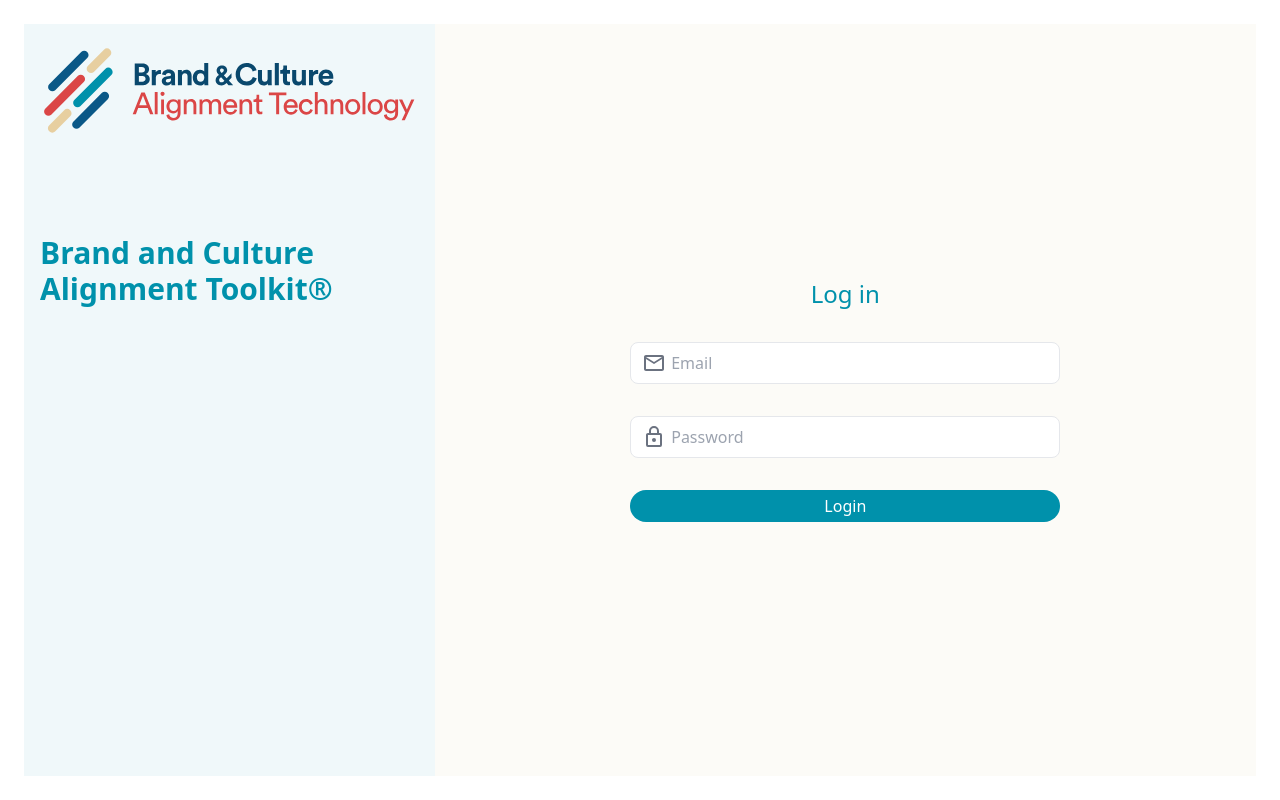
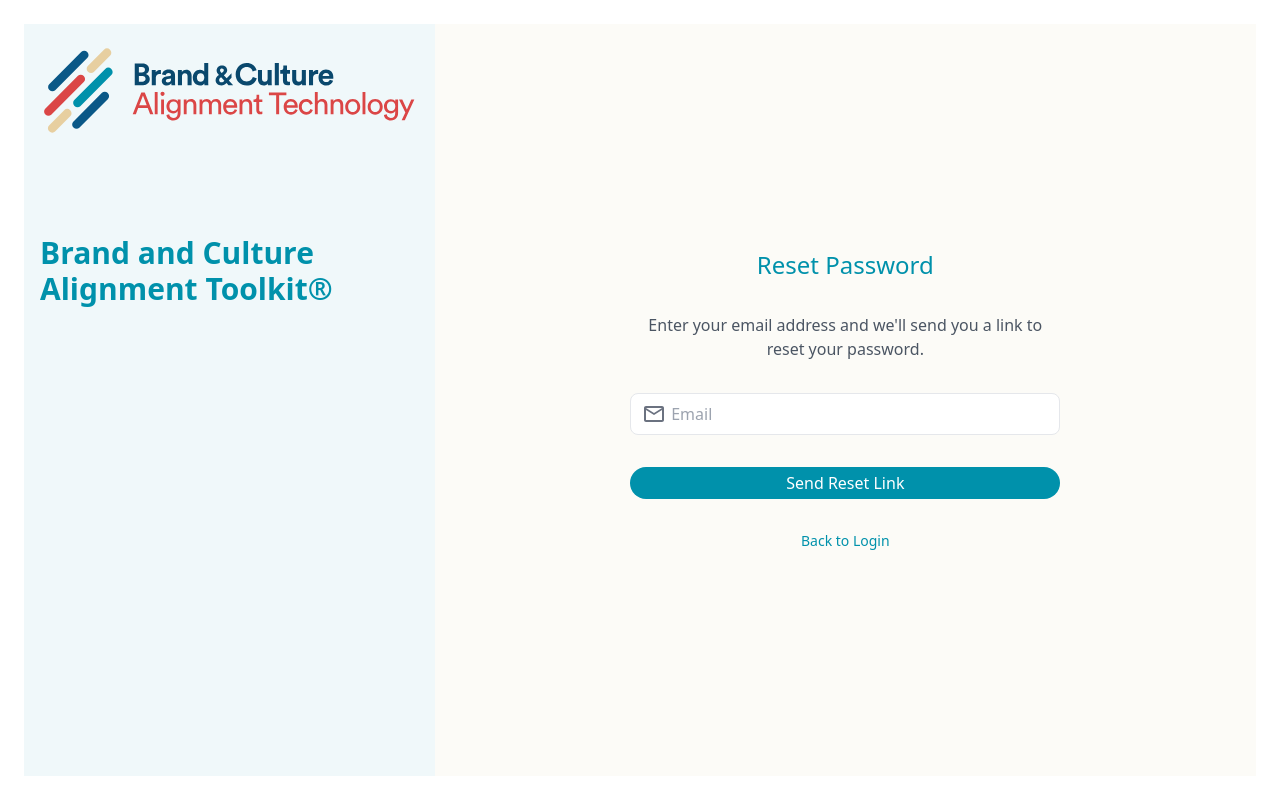
Before and after one commit to markal-2025/BCAT, a React (Vite) app: page /reset-password in a window 1280 px wide. Before the commit this address led to /. Built offline with nearby package versions, Linux system fonts and the light colour scheme; no server answers.

Commit message:
feat: reset password and progress bar

```diff
--- a/src/components/Login/Login.tsx
+++ b/src/components/Login/Login.tsx
@@ -20,6 +20,7 @@
 import { Box } from "@mui/material";
 import Email from "../../icons/Email";
 import Password from "../../icons/Passwrod";
+import { Link } from "react-router-dom";
 
 /**
  * Login component for user authentication
@@ -105,6 +106,12 @@
             >
               {loading ? <ClipLoader size={25} color="white" /> : "Login"}
             </button>
+            <Link
+              to={"/reset-password"}
+              className="text-sm text-Turquoise hover:underline"
+            >
+              Forgot your password?
+            </Link>
           </form>
         </Box>
       </div>
--- /dev/null
+++ b/src/components/Login/RequestResetPassword.tsx
@@ -0,0 +1,98 @@
+import React, { useState } from "react";
+import { ClipLoader } from "react-spinners";
+import { toast } from "react-toastify";
+import { Box } from "@mui/material";
+import Logo from "../../imgs/BCAT_Logo_Final.svg";
+import Email from "../../icons/Email";
+import api from "../../../utils/api";
+
+const RequestResetPassword = () => {
+  const [loading, setLoading] = useState(false);
+  const [email, setEmail] = useState("");
+
+  const handleSubmit = async (e: React.FormEvent) => {
+    e.preventDefault();
+    setLoading(true);
+    try {
+      await api.post("/api/v1/auth/sendResetEmail", { email });
+      toast.success(
+        "If an account exists with this email, you will receive a password reset link shortly."
+      );
+    } catch (error: any) {
+      console.error(error);
+      if (error.status !== 404) {
+        toast.error("Something went wrong. Please try again later.");
+      } else {
+        toast.success(
+          "If an account exists with this email, you will receive a password reset link shortly."
+        );
+      }
+    } finally {
+      setLoading(false);
+    }
+  };
+
+  return (
+    <div className="flex flex-col justify-center h-screen p-0 md:p-6">
+      <div className="flex flex-col justify-center h-full md:flex-row">
+        {/* Left panel with branding and logo */}
+        <Box className="p-4 bg-[#f0f8fa] md:w-1/3 w-full md:h-full h-[40%] flex flex-col gap-12 items-center">
+          <img src={Logo} height={"250px"} alt="" />
+          <div className="mt-12">
+            <h1 className="text-3xl font-bold text-Turquoise">
+              Brand and Culture Alignment Toolkit&reg;
+            </h1>
+          </div>
+        </Box>
+
+        {/* Right panel with reset password form */}
+        <Box className="md:w-2/3 w-full bg-[#fcfbf7] flex flex-col md:h-full h-2/3 justify-center items-center p-4">
+          <form
+            onSubmit={handleSubmit}
+            className="flex flex-col items-center justify-center w-full h-full gap-8 p-2 md:p-12 md:w-2/3"
+          >
+            <h1 className="text-2xl text-Turquoise">Reset Password</h1>
+            <p className="text-center text-gray-600">
+              Enter your email address and we'll send you a link to reset your
+              password.
+            </p>
+
+            {/* Email Input with Icon */}
+            <div className="relative w-full">
+              <div className="absolute text-gray-500 transform -translate-y-1/2 top-2/4 left-3">
+                <Email />
+              </div>
+              <input
+                type="email"
+                value={email}
+                onChange={(e) => setEmail(e.target.value)}
+                placeholder="Email"
+                className="w-full p-2 pl-10 border rounded-lg"
+                required
+              />
+            </div>
+
+            {/* Send Reset Link button */}
+            <button
+              type="submit"
+              disabled={loading}
+              className="flex items-center justify-center w-full px-4 py-1 font-normal text-white rounded-full bg-Turquoise"
+            >
+              {loading ? (
+                <ClipLoader size={25} color="white" />
+              ) : (
+                "Send Reset Link"
+              )}
+            </button>
+
+            <a href="/login" className="text-sm text-Turquoise hover:underline">
+              Back to Login
+            </a>
+          </form>
+        </Box>
+      </div>
+    </div>
+  );
+};
+
+export default RequestResetPassword;
--- a/src/components/Survey/SurveyHome.tsx
+++ b/src/components/Survey/SurveyHome.tsx
@@ -63,13 +63,22 @@
   const [activeStep, setActiveStep] = useState(0); // Current survey step
   const { logout, user, myTeams } = useAuth(); // Auth context for user info
   const [popup, setPopup] = useState(true); // Controls visibility of popup
-  const { loading, error } = useSurvey(); // Survey loading and error states
+  const { loading, error, traits, selectedTraits, skills, selectedSkills } =
+    useSurvey(); // Survey loading and error states
   const theme = useTheme();
   const isMobile = useMediaQuery(theme.breakpoints.down("sm")); // Detect mobile screens
   const [personalDetails, setPersonalDetails] = useState(false); // Controls visibility of personal details form
   const { teamId, surveyId } = useParams();
   const [surveyChecked, setSurveyChecked] = useState(false);
   const navigate = useNavigate();
+
+  // Calculate total progress across both steps
+  const getTotalProgress = () => {
+    const totalQuestions = traits.length + skills.length;
+    const answeredQuestions = selectedTraits.length + selectedSkills.length;
+    return totalQuestions > 0 ? (answeredQuestions / totalQuestions) * 100 : 0;
+  };
+
   /**
    * Navigation functions to move between survey steps
    */
@@ -106,7 +115,45 @@
   }, []);
 
   return surveyChecked ? (
-    <div className="flex flex-col w-full min-h-screen p-0 overflow-hidden md:p-4 font-Titles">
+    <div className="relative flex flex-col w-full min-h-screen">
+      {/* Enhanced Progress bar at the top */}
+      {activeStep > 0 && (
+        <div className="sticky top-0 z-50 w-full px-4 py-3 shadow-sm bg-white/80 backdrop-blur-sm">
+          <div className="flex items-center justify-between mb-2">
+            <div className="flex items-center gap-2">
+              <div className="w-2 h-2 rounded-full bg-Turquoise animate-pulse" />
+              <span className="text-sm font-medium text-gray-700">
+                Progress
+              </span>
+            </div>
+            <span className="text-sm font-semibold text-Turquoise">
+              {Math.round(getTotalProgress())}%
+            </span>
+          </div>
+          <div className="relative w-full h-3 overflow-hidden bg-gray-100 rounded-full">
+            <div
+              className="absolute top-0 left-0 h-full transition-all duration-500 ease-out rounded-full"
+              style={{
+                width: `${getTotalProgress()}%`,
+                background: "linear-gradient(90deg, #0091AB 0%, #00B4D8 100%)",
+                boxShadow: "0 0 10px rgba(0, 145, 171, 0.3)",
+              }}
+            />
+            <div
+              className="absolute top-0 left-0 h-full transition-all duration-500 ease-out rounded-full"
+              style={{
+                width: `${getTotalProgress()}%`,
+                background:
+                  "linear-gradient(90deg, rgba(255,255,255,0.1) 0%, rgba(255,255,255,0.2) 100%)",
+                transform: "translateX(-100%)",
+                animation: "shimmer 2s infinite",
+              }}
+            />
+          </div>
+        </div>
+      )}
+
+      <div className="flex flex-col justify-start flex-grow w-full p-0 overflow-auto md:p-4 font-Titles">
         <div className="flex flex-col justify-start flex-grow w-full md:flex-row">
           {/* Left sidebar with logo, title and stepper */}
           <Box className="p-4 bg-[#f0f8fa] md:w-1/4 w-full flex flex-col gap-12 items-center">
@@ -120,13 +167,13 @@
             {/* Stepper component that adapts to screen size */}
             <Stepper
               activeStep={activeStep}
-            orientation={isMobile ? "horizontal" : "vertical"} // Dynamically set orientation
+              orientation={isMobile ? "horizontal" : "vertical"}
               sx={{
                 "& .MuiStepLabel-label": {
-                display: { xs: "none", sm: "block" }, // Hide labels on small screens
+                  display: { xs: "none", sm: "block" },
                 },
                 ...(isMobile && {
-                flexWrap: "wrap", // Wrap row on mobile if needed
+                  flexWrap: "wrap",
                 }),
               }}
             >
@@ -165,16 +212,16 @@
                 <>
                   <div>
                     <p className="mb-6 font-normal">
-                    Before completing this BCAT Survey, please take a moment to
-                    visualize your entire Team - its people, the tools and
+                      Before completing this BCAT Survey, please take a moment
+                      to visualize your entire Team - its people, the tools and
                       methods it uses, its values and virtues - all of it as
                       though it were a single person doing its Best Work on its
-                    Best Day to keep all of its promises and achieve all of its
-                    goals.
+                      Best Day to keep all of its promises and achieve all of
+                      its goals.
                     </p>
                     <span className="text-sm ">
-                    Use this online survey's three sections to describe yourself
-                    and this "virtual person:"
+                      Use this online survey's three sections to describe
+                      yourself and this "virtual person:"
                     </span>
                     <ol className="p-4 mt-4 list-decimal">
                       <li>General Information</li>
@@ -193,7 +240,8 @@
                       information you provide exactly as you enter it.
                     </div>
                     <p className="my-12">
-                    Survey items marked with an asterisk (*) require an answer.
+                      Survey items marked with an asterisk (*) require an
+                      answer.
                     </p>
                   </div>
                   <div className="flex flex-col items-center justify-between md:flex-row">
@@ -261,8 +309,8 @@
                     <div className="flex flex-col justify-between w-full md:w-1/2">
                       <h2>The Name or identifier of Your Team </h2>
                       <span className="block w-full text-xs text-gray-400 md:w-1/2">
-                      (30 chars max, e.g., Marketing Dept., Quality Control Team
-                      ,Customer Support Group , Board of Directors)
+                        (30 chars max, e.g., Marketing Dept., Quality Control
+                        Team ,Customer Support Group , Board of Directors)
                       </span>
                       <TextareaAutosize
                         className="w-full p-2 mt-2 border rounded-lg border-Turquoise "
@@ -291,9 +339,9 @@
                   {/* Community benefit section */}
                   <div className="mt-4">
                     <h2>
-                    Describe the community who benefits (or will benefit) by the
-                    successful completion of your Team's mission. How does (or
-                    will) that community become better as a result?
+                      Describe the community who benefits (or will benefit) by
+                      the successful completion of your Team's mission. How does
+                      (or will) that community become better as a result?
                     </h2>
                     <TextareaAutosize
                       className="w-full p-2 mt-2 border rounded-lg border-Turquoise "
@@ -346,6 +394,7 @@
           )}
         </div>
       </div>
+    </div>
   ) : (
     <div className="flex items-center justify-center w-full h-screen">
       <ClipLoader color="#0091AB" />
--- a/src/index.css
+++ b/src/index.css
@@ -1,6 +1,15 @@
 @tailwind base;
 @tailwind components;
 @tailwind utilities;
+
+@keyframes shimmer {
+  0% {
+    transform: translateX(-100%);
+  }
+  100% {
+    transform: translateX(100%);
+  }
+}
 
 @font-face {
   font-family: "Helvetica Neue";
--- a/src/routes/PublicRoutes.tsx
+++ b/src/routes/PublicRoutes.tsx
@@ -17,6 +17,7 @@
 import SideBar from "../components/Admin/Organization/SideBar";
 import Layout from "../components/Layout/Layout";
 import ResetPassword from "../components/ResetPassword/ResetPassword";
+import RequestResetPassword from "../components/Login/RequestResetPassword";
 // Lazy load Login component to improve initial page load performance
 const Login = lazy(() => import("../components/Login/Login"));
 
@@ -50,6 +51,7 @@
         }
       />
 
+      <Route path="/reset-password" element={<RequestResetPassword />} />
       {/* Password reset route with token parameter for validation */}
       <Route path="/resetPassword/:token" element={<ResetPassword />} />
 
```
Lines whose indentation alone changed are shown as unchanged.
